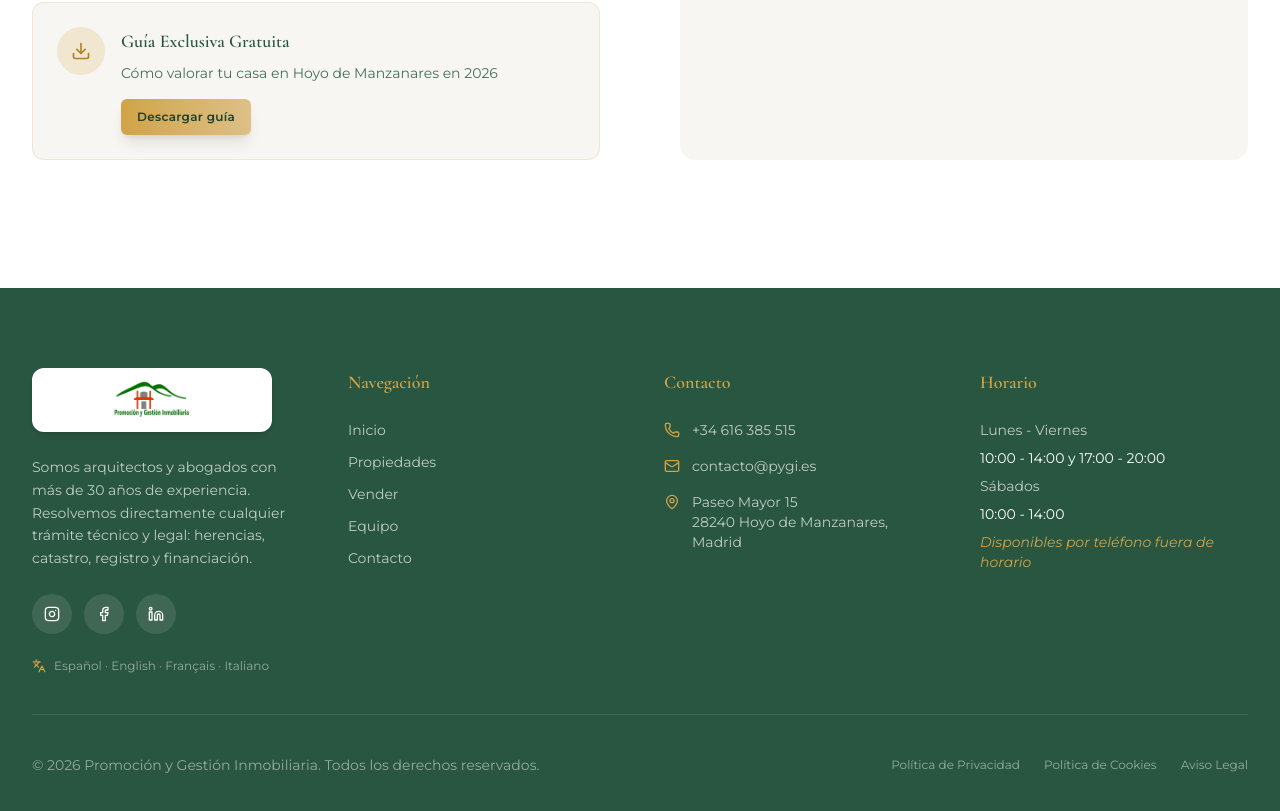
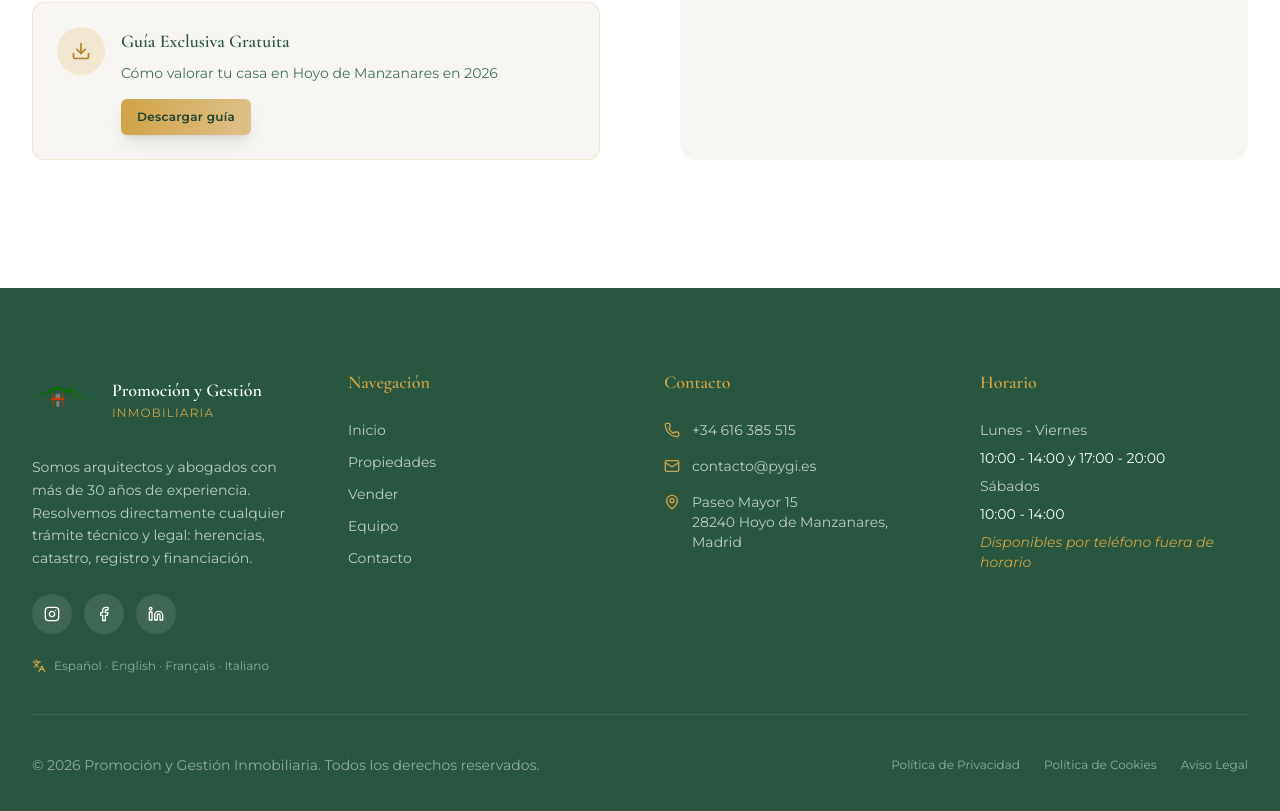
Before and after one commit to kikoloko-lab/web-inmobiliaria, a Next.js app: page / in a window 1280 px wide. Shown: the part 8778-9589 px from the top of the page. Built offline with nearby package versions, Linux system fonts and the light colour scheme.

Commit message:
Update Footer.tsx

```diff
--- a/src/components/Footer.tsx
+++ b/src/components/Footer.tsx
@@ -26,16 +26,29 @@ function Footer() {
         <div className="grid md:grid-cols-2 lg:grid-cols-4 gap-10 lg:gap-12">
           {/* Brand */}
           <div className="lg:col-span-1">
-            {/* 🌟 CONTENEDOR ESTILO HEADER (Protege el fondo blanco y formato horizontal) */}
-            <div className="relative h-16 w-full max-w-[240px] bg-white px-4 py-2 rounded-xl flex items-center justify-center mb-6 shadow-md">
-              <Image
-                src="/logotipo inmobiliara promocion y gestion inmobiliaria.jpg"
-                alt="Promoción y Gestión Inmobiliaria"
-                width={220}
-                height={55}
-                className="object-contain max-h-full max-w-full"
-                priority
-              />
+
+            {/* 🌟 ENLACE DE MARCA: LOGO A LA IZQUIERDA Y TEXTO A LA DERECHA */}
+            <div className="flex items-center gap-4 mb-6">
+              {/* Contenedor del Logo PNG Transparente */}
+              <div className="relative w-16 h-16 flex-shrink-0 flex items-center justify-center">
+                <Image
+                  src="/logotipo_inmobiliara_promocion_y_gestion_inmobiliaria-removebg-preview.png"
+                  alt="Logo Promoción y Gestión"
+                  width={64}
+                  height={64}
+                  className="object-contain w-full h-full"
+                  priority
+                />
+              </div>
+              {/* Texto corporativo al lado estilo Header */}
+              <div>
+                <p className="font-display text-lg font-semibold leading-tight text-white">
+                  Promoción y Gestión
+                </p>
+                <p className="text-xs tracking-widest uppercase text-gold mt-1">
+                  Inmobiliaria
+                </p>
+              </div>
             </div>
 
             {/* TEXTO ADAPTADO DE IDEALISTA */}
```
